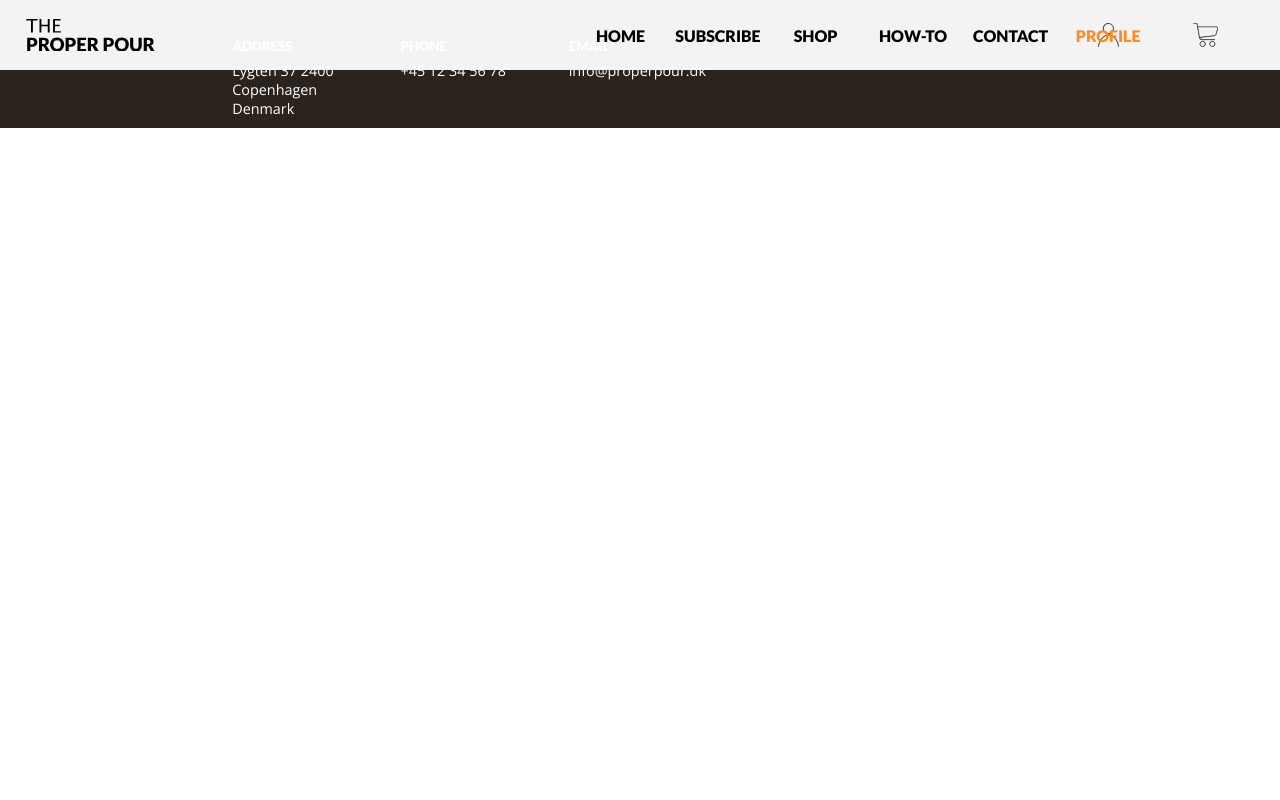
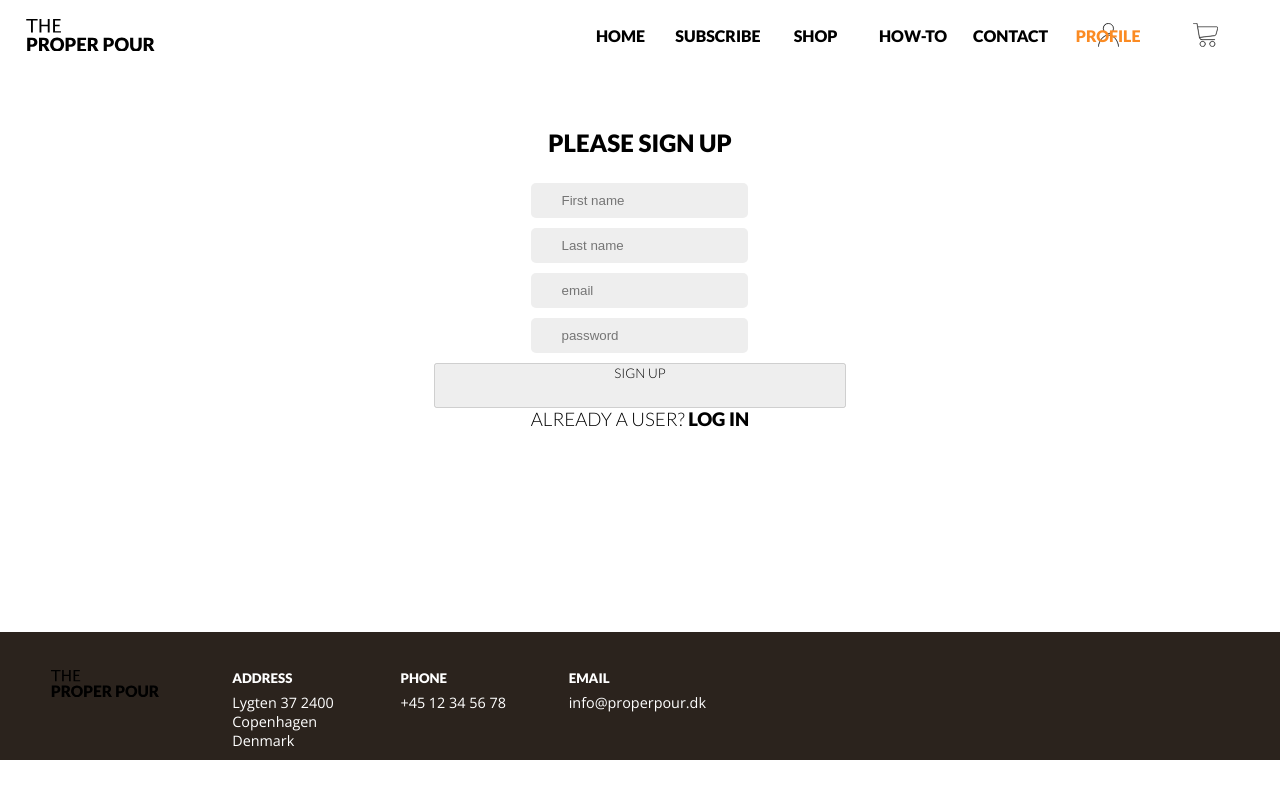
Before and after one commit to ekaterinagp/coffee-project, a PHP site: page /signup.php in a window 1280 px wide. Run offline with PHP 8.4, Linux system fonts and the light colour scheme; some libraries are stand-ins or nearby versions.

Commit message:
signup in process

```diff
--- a/components/footer.php
+++ b/components/footer.php
@@ -18,6 +18,7 @@
       </div>
     </footer>
     <script src="script.js"></script>
-    <script src="menu.js"></script>
-  </body>
-</html>
+
+    </body>
+
+    </html>
--- a/signup.php
+++ b/signup.php
@@ -1,9 +1,168 @@
 <?php
 $sTitle = ' | Signup';
 $sCurrentPage = 'profile';
-require_once(__DIR__.'/components/header.php');
+require_once(__DIR__ . '/components/header.php');
+
+session_start();
+if ($_SESSION) {
+  header("location:profile.php");
+}
+
+if ($_POST) {
+  if (empty($_POST['inputEmail'])) {
+    return;
+  }
+  if (!filter_var($_POST['inputEmail'], FILTER_VALIDATE_EMAIL)) {
+    sendErrorMessage('email is empty', __LINE__);
+    return;
+  }
+  if (empty($_POST['inputName'])) {
+    sendErrorMessage('email is empty', __LINE__);
+    return;
+  }
+  if (strlen($_POST['inputName']) < 2) {
+    sendErrorMessage('email is empty', __LINE__);
+    return;
+  }
+  if (strlen($_POST['inputName']) > 20) {
+    sendErrorMessage('email is empty', __LINE__);
+    return;
+  }
+  if (empty($_POST['inputLastName'])) {
+    sendErrorMessage('email is empty', __LINE__);
+    return;
+  }
+  if (strlen($_POST['inputLastName']) < 2) {
+    sendErrorMessage('email is empty', __LINE__);
+    return;
+  }
+  if (strlen($_POST['inputLastName']) > 20) {
+    sendErrorMessage('email is empty', __LINE__);
+    return;
+  }
+  if (empty($_POST['password'])) {
+    sendErrorMessage('email is empty', __LINE__);
+    return;
+  }
+  if (strlen($_POST['password']) !== 8) {
+    sendErrorMessage('email is empty', __LINE__);
+    return;
+  }
+
+  if (strlen($_POST['age']) !== 2) {
+    sendErrorMessage('age must be 2 digits', __LINE__);
+    return;
+  }
+  if (!$_POST['userType']) {
+    sendErrorMessage('email is empty', __LINE__);
+    return;
+  }
+
+
+
+  $strName = $_POST['inputName'];
+  $strLastName = $_POST['inputLastName'];
+  $strEmail = $_POST['inputEmail'];
+  $strPassword = $_POST['password'];
+  $strUserType = $_POST['userType'];
+  // $sUserAge = $_POST['age'];
+
+  $user = new stdClass();
+
+
+  $user->name = $strName;
+  // $user->age = $sUserAge;
+  $user->lastName = $strLastName;
+  $user->email = $strEmail;
+  $user->password = $strPassword;
+  $user->userType = $strUserType;
+  $user->img = 'default.png';
+  $user->id = uniqid();
+  $user->active = "1";
+  if ($strUserType == "user") {
+    $user->liked = [];
+  }
+
+
+
+  $sDataUsers = file_get_contents(__DIR__ . '/data/users.json');
+  $jDataUsers = json_decode($sDataUsers);
+  array_push($jDataUsers, $user);
+
+  $sDataUsers = json_encode($jDataUsers, JSON_PRETTY_PRINT);
+  file_put_contents(__DIR__ . '/data/users.json', $sDataUsers);
+
+  unset($user->password);
+  session_start();
+  $_SESSION['user'] = $user;
+  header("location:profile.php?name=$strName");
+}
+
+function sendErrorMessage($txtError, $iLineNumber)
+{
+  echo '{"status":0, "message":"' . $txtError . '", "line":' . $iLineNumber . '}';
+  exit;
+}
+
+
+
 ?>
 
-<?php
-$sScriptPath = 'script.js';
-require_once(__DIR__.'/components/footer.php');
+<head>
+  <meta charset="UTF-8">
+  <meta name="viewport" content="width=device-width, initial-scale=1.0">
+  <meta http-equiv="X-UA-Compatible" content="ie=edge">
+  <link rel="stylesheet" href="style.css">
+  <script src="https://api.mapbox.com/mapbox-gl-js/v1.2.0/mapbox-gl.js"></script>
+  <link href="https://api.mapbox.com/mapbox-gl-js/v1.2.0/mapbox-gl.css" rel="stylesheet" />
+
+</head>
+
+<body>
+
+
+
+
+  <div class="containerSignup">
+    <div class="loginWelcome">
+
+      <h2>Please sign up</h2>
+    </div>
+    <form id="signupForm" method="POST">
+
+
+      <div>
+        <label for="name"><input required minlength="2" maxlength="20" type="text" data-type="string" name="inputName" placeholder="First name">
+          <div class="errorMessage">Name must be more than 1 and less than 20 letters</div>
+        </label>
+      </div>
+
+      <div>
+        <label for="lastName"><input required data-type="string" minlength="2" maxlength="20" type="text" name="inputLastName" placeholder="Last name">
+          <div class="errorMessage">Last name must be more than 1 and less than 20 letters</div>
+        </label>
+      </div>
+
+      <div>
+        <label for="email"><input required type="email" data-type="email" name="inputEmail" onchange="fvIsEmailAvailable(this);" placeholder="email">
+          <div class="errorMessage" id="emailDiv">Must be a valid email address</div>
+        </label>
+      </div>
+
+      <div>
+        <label for="password"><input required type="password" data-type="string" minlength="8" maxlength="8" name="password" placeholder="password">
+          <div class="errorMessage">Password must be 8 characters</div>
+        </label>
+      </div>
+
+
+      <button type="submit" value="submit" disabled>Sign Up</button>
+    </form>
+
+    <h3>Already a user? <a href="login.php">Log in </a></h3>
+  </div>
+  <script src="validation.js"></script>
+  <?php
+  $sScriptPath = 'script.js';
+  require_once(__DIR__ . '/components/footer.php');
+  ?>
--- a/style.css
+++ b/style.css
@@ -767,3 +767,78 @@ input:checked + .btnRadio {
   display: grid;
   grid-template-columns: 2fr 4fr;
 }
+
+.loginWelcome {
+  text-align: center;
+  padding-top: 10%;
+
+  /* color: #06a4b7; */
+}
+
+.containerSignup {
+  width: 100%;
+  height: 79%;
+}
+
+#signupForm {
+  display: grid;
+  justify-content: center;
+  align-content: center;
+  text-align: center;
+  grid-gap: 10px;
+}
+
+label {
+  font-weight: bold;
+}
+input[type="text"],
+input[type="email"],
+input[type="password"] {
+  /* width: 100%; */
+  border: 0;
+  border-radius: 5px;
+  height: 35px;
+  padding: 10px 10px 10px 30px;
+  background: #eee;
+}
+input[type="text"]:valid,
+input[type="email"]:valid,
+input[type="password"]:valid {
+  /* background: url(https://s3-us-west-2.amazonaws.com/s.cdpn.io/3/check.svg); */
+  background-size: 20px;
+  background-repeat: no-repeat;
+  background-position: 5px 6px;
+}
+input[type="text"]:valid + label,
+input[type="email"]:valid + label,
+input[type="password"]:valid + label {
+  opacity: 0;
+}
+input[type="text"]:invalid:not(:focus):not(:placeholder-shown),
+input[type="email"]:invalid:not(:focus):not(:placeholder-shown),
+input[type="password"]:invalid:not(:focus):not(:placeholder-shown) {
+  background: pink;
+}
+
+input[type="text"]:invalid:not(:focus):not(:placeholder-shown) ~ .errorMessage,
+input[type="email"]:invalid:not(:focus):not(:placeholder-shown) ~ .errorMessage,
+input[type="password"]:invalid:not(:focus):not(:placeholder-shown)
+  ~ .errorMessage {
+  max-height: 200px;
+  padding: 3px 10px 10px 30px;
+}
+
+form .errorMessage {
+  padding: 0 30px 0 50px;
+  color: #999;
+  max-height: 0;
+  transition: all 0.3s;
+  overflow: hidden;
+  color: red;
+  font-style: italic;
+  font-size: 80%;
+}
+
+input.error {
+  background-color: rgba(198, 38, 65, 0.1);
+}
--- /dev/null
+++ b/validation.js
@@ -0,0 +1,75 @@
+function checkIfFormValid(idForm) {
+  console.log({ idForm });
+  let form = document.querySelector(idForm);
+  console.log({ form });
+  let allInputs = document.querySelectorAll("input");
+  allInputs.forEach(input => {
+    input.addEventListener("input", function() {
+      // console.log(form.checkValidity());
+      if (form.checkValidity()) {
+        form.querySelector("button").removeAttribute("disabled");
+      } else {
+        form.querySelector("button").setAttribute("disabled", true);
+      }
+    });
+  });
+}
+if (document.querySelector("#signupForm")) {
+  checkIfFormValid("#signupForm");
+}
+if (document.querySelector("#loginForm")) {
+  checkIfFormValid("#loginForm");
+}
+
+// function fvIsEmailAvailable(oElement) {
+//   console.log({ oElement });
+//   var re = /^(([^<>()\[\]\\.,;:\s@"]+(\.[^<>()\[\]\\.,;:\s@"]+)*)|(".+"))@((\[[0-9]{1,3}\.[0-9]{1,3}\.[0-9]{1,3}\.[0-9]{1,3}\])|(([a-zA-Z\-0-9]+\.)+[a-zA-Z]{2,}))$/;
+//   if (re.test(String(oElement.value).toLowerCase())) {
+//     // oElement.classList.add('error')
+//     fvGet(
+//       "api/api-is-user-registered.php?email=" + oElement.value,
+//       "",
+//       function(sData) {
+//         console.log({ sData });
+//         var jData = JSON.parse(sData);
+//         console.log({ jData });
+//         if (jData) {
+//           // console.log('error')
+//           document.querySelector("#emailDiv").innerText =
+//             "email already registered";
+//           oElement.setCustomValidity("Invalid field.");
+//           oElement.classList.add("error");
+//           signUpForm.querySelector("button").setAttribute("disabled", true);
+//           return;
+//         }
+//         // console.log('ok')
+//         oElement.setCustomValidity("");
+//         document.querySelector("#emailDiv").innerText =
+//           "email available for registration";
+//         oElement.classList.remove("error");
+//         signUpForm.querySelector("button").removeAttribute("disabled");
+//       }
+//     );
+//   }
+//   // else {
+//   //   // not valid email yet
+//   //   document.querySelector("#emailDiv").innerText = "email";
+//   //   oElement.classList.remove("error");
+//   // }
+// }
+
+// function fvGet(sUrl, sHeader, fCallback) {
+//   var ajax = new XMLHttpRequest();
+//   ajax.onreadystatechange = function() {
+//     if (this.readyState == 4 && this.status == 200) {
+//       fCallback(ajax.responseText);
+//     } else if (this.readyState == 4 && this.status != 200) {
+//       // console.log( this.status )
+//     }
+//   };
+//   ajax.open("GET", sUrl, true);
+//   if (sHeader == "x-partial") {
+//     ajax.setRequestHeader("X-PARTIAL", "YES");
+//   }
+//   ajax.send();
+// }
```
Also changed, not shown: api/api-if-user-registered.php (added, +15 -0 lines), login.php (added).
